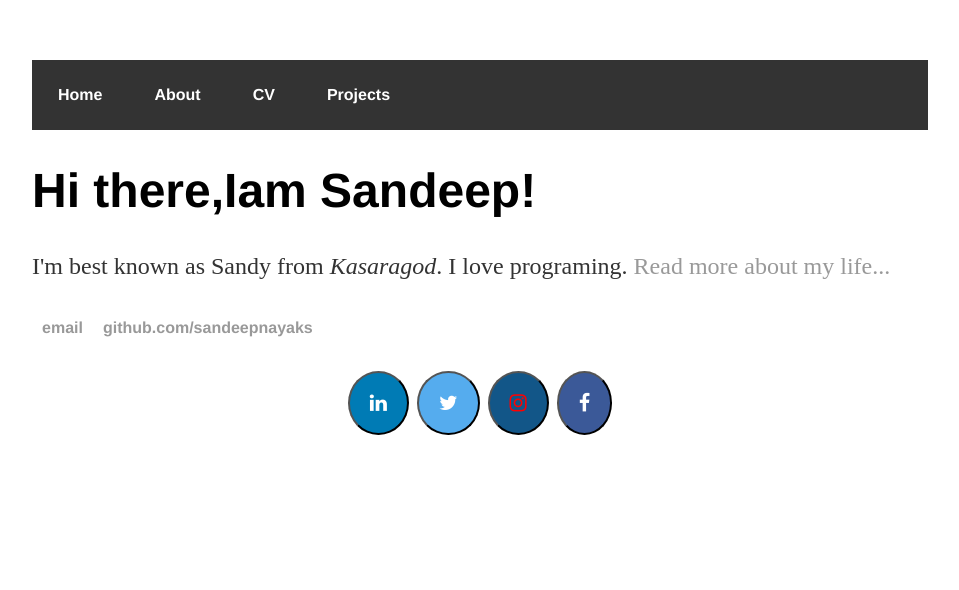
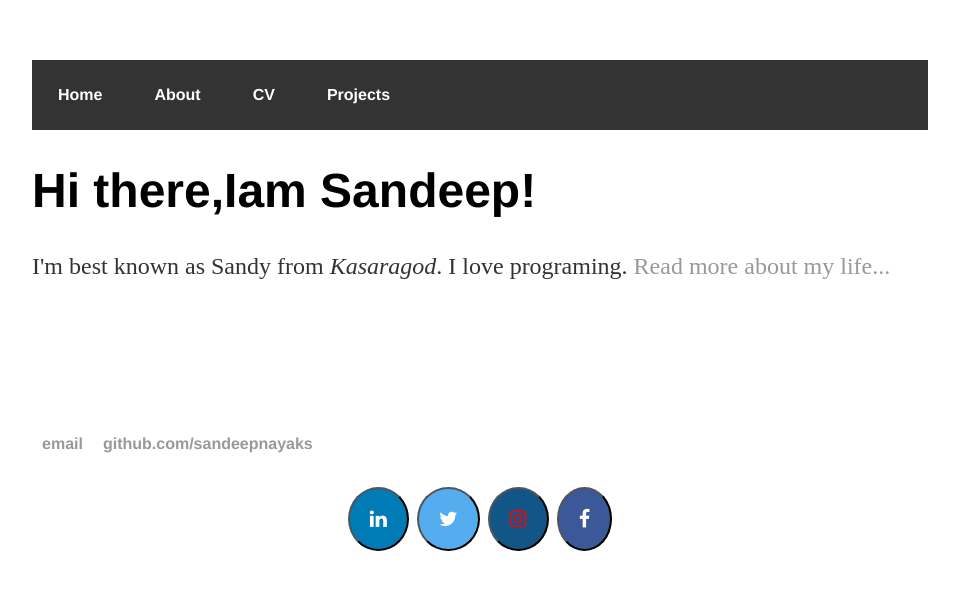
Before and after one commit to sandeepnayaks/sandeepnayaks.github.io, a Jekyll site: the page built from index.html, in a window 1280 px wide. Shown: the top 590 px of the page, without its empty margins (160-1119 px from the left). Built offline with Jekyll 4.4.1, drawn with Linux system fonts in a browser that asks for light colours.

Commit message:
Update default.html

```diff
--- a/_layouts/default.html
+++ b/_layouts/default.html
@@ -4,7 +4,10 @@
     <title>{{ page.title }}</title>
     <link rel="stylesheet" href="https://cdnjs.cloudflare.com/ajax/libs/font-awesome/4.7.0/css/font-awesome.min.css">
     <link rel="stylesheet" type="text/css" href="/css/main.css">
-
+<style>
+	footer{
+		padding-top:100px;}
+	  </style>
 
   </head>
 
```
